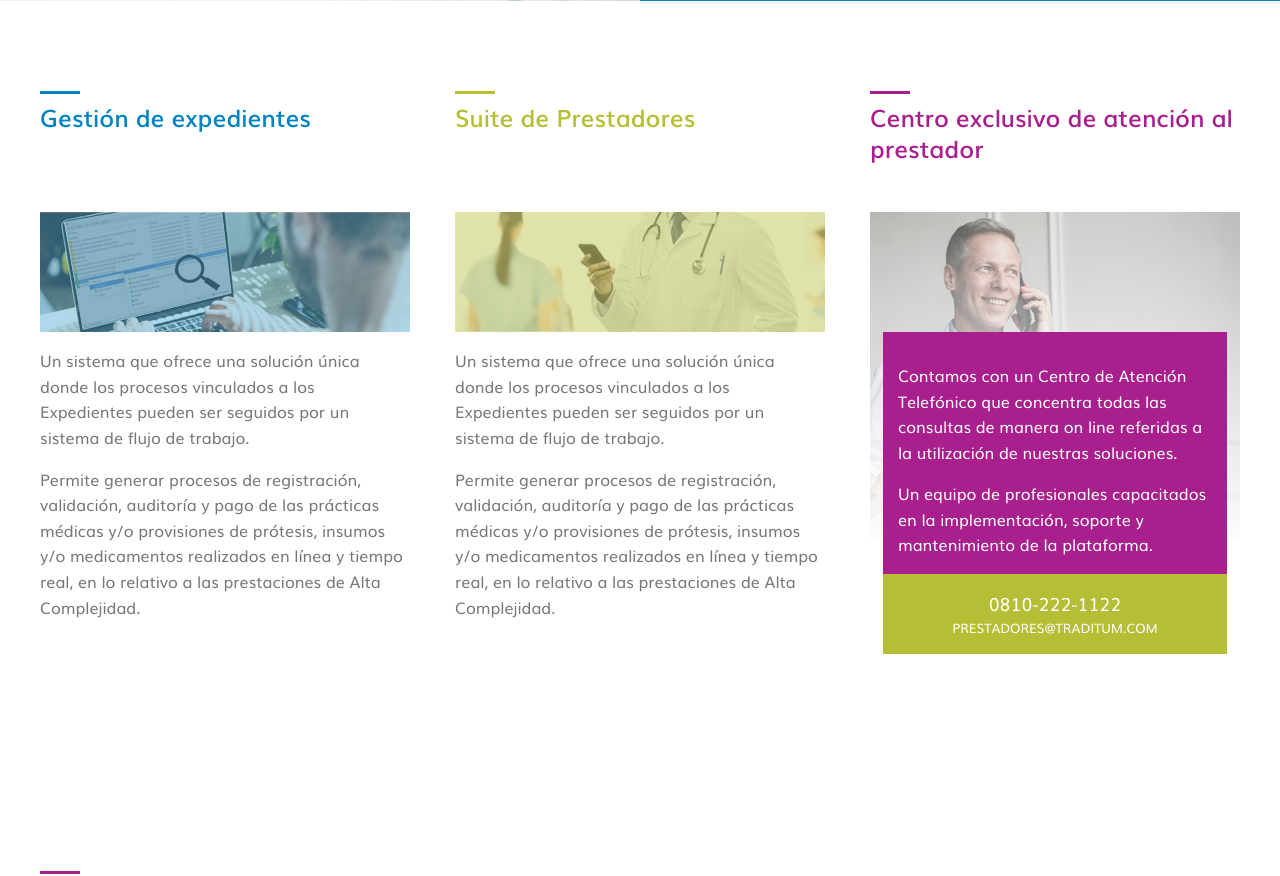
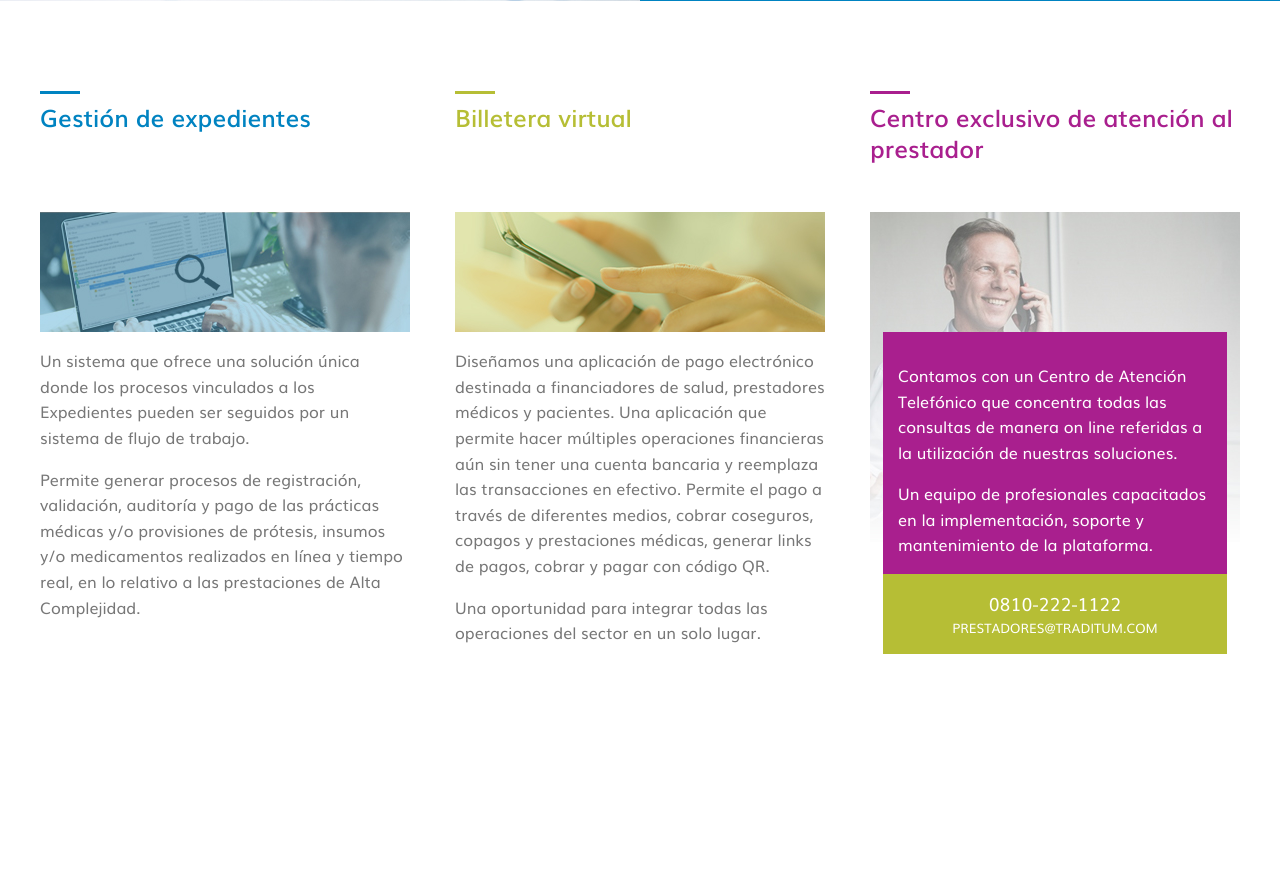
Before and after one commit to japsolo/traditum-web, a PHP site: page / in a window 1280 px wide. Shown: the part 5425-6301 px from the top of the page. Run offline with PHP 8.4, Linux system fonts and the light colour scheme; some libraries are stand-ins or nearby versions.

Commit message:
Changed other solutions text, Billetera virtual added

```diff
--- a/index.php
+++ b/index.php
@@ -241,12 +241,12 @@
 				<p>Permite generar procesos de registración, validación, auditoría y pago de las prácticas médicas y/o provisiones de prótesis, insumos y/o medicamentos realizados en línea y tiempo real, en lo relativo a las prestaciones de Alta Complejidad.</p>
 			</article>
 			<article class="other-solution">
-				<h2 class="title-with-line-green">Suite de Prestadores</h2>
+				<h2 class="title-with-line-green">Billetera virtual</h2>
 				<figure class="other-solution-image">
 					<img src="assets/images/img-other-solutions_02.jpg" alt="suite de prestadores" data-type="small">
 				</figure>
-				<p>Un sistema que ofrece una solución única donde los procesos vinculados a los Expedientes pueden ser seguidos por un sistema de flujo de trabajo.</p>
-				<p>Permite generar procesos de registración, validación, auditoría y pago de las prácticas médicas y/o provisiones de prótesis, insumos y/o medicamentos realizados en línea y tiempo real, en lo relativo a las prestaciones de Alta Complejidad.</p>
+				<p>Diseñamos una aplicación de pago electrónico destinada a financiadores de salud, prestadores médicos y pacientes. Una aplicación que permite hacer múltiples operaciones financieras aún sin tener una cuenta bancaria y reemplaza las transacciones en efectivo. Permite el pago a través de diferentes medios, cobrar coseguros, copagos y prestaciones médicas, generar links de pagos, cobrar y pagar con código QR.</p>
+				<p>Una oportunidad para integrar todas las operaciones del sector en un solo lugar.</p>
 			</article>
 			<article class="other-solution">
 				<h2 class="title-with-line-purple">Centro exclusivo de atención al prestador</h2>
```
Also changed, not shown: assets/images/img-other-solutions_02.jpg.
